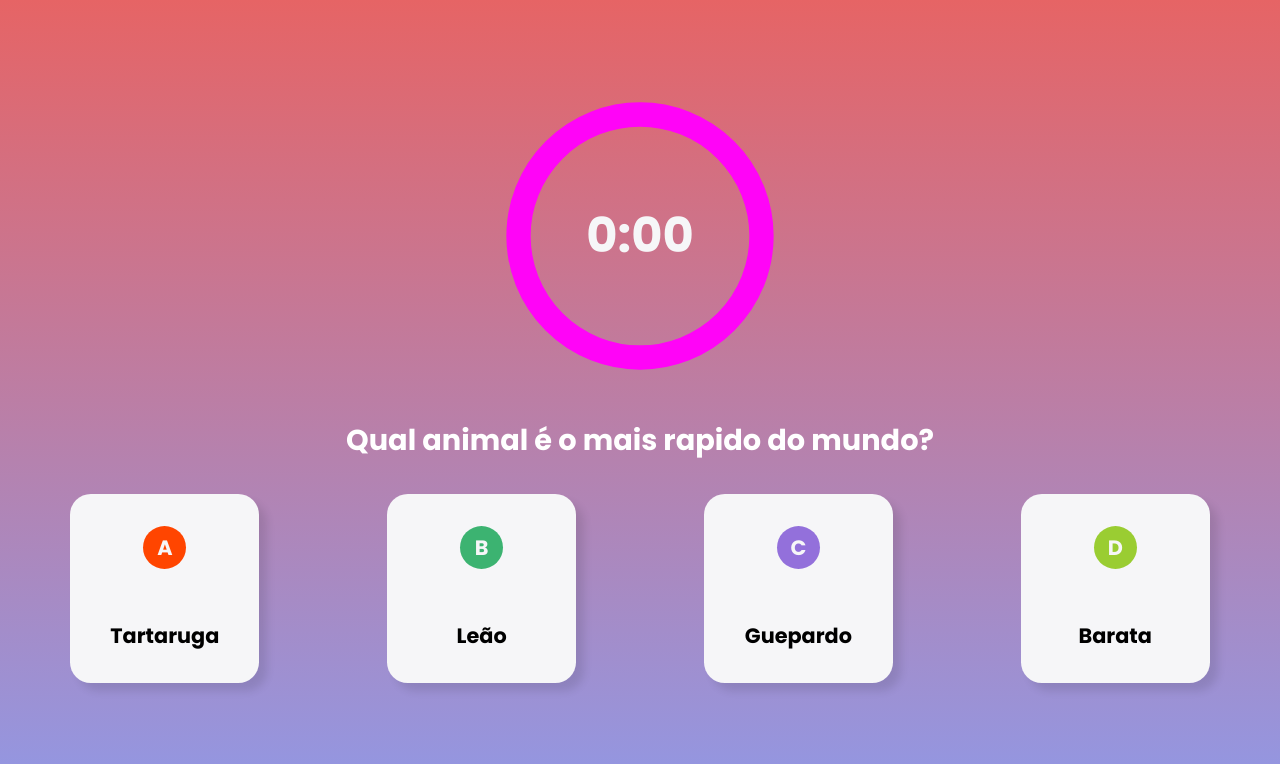
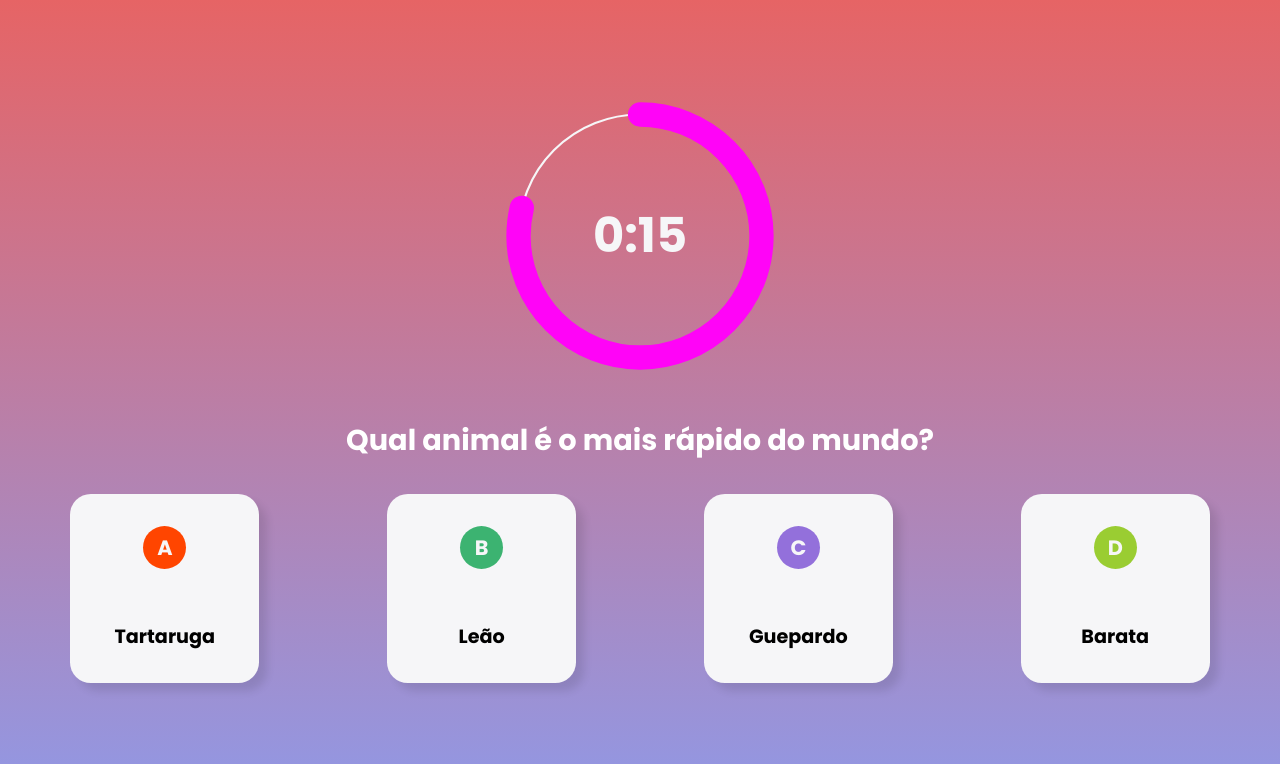
Before and after one commit to VictorFDiniz/JavaScript-Charenji, a plain HTML site: page Quiz/index.html in a window 1280 px wide. Drawn offline with Linux system fonts and the light colour scheme.

Commit message:
Add files via upload

```diff
--- a/Quiz/CSS/styles.css
+++ b/Quiz/CSS/styles.css
@@ -61,7 +61,7 @@ body {
 }
 
 .bg-box_a p, .bg-box_b p, .bg-box_c p, .bg-box_d p {
-  font-size: 1.3rem;
+  font-size: 1.2rem;
   align-self: flex-end;
   margin-bottom: 2rem;
 }
--- a/Quiz/index.html
+++ b/Quiz/index.html
@@ -7,33 +7,34 @@
   <link rel="stylesheet" href="CSS/styles.css">
   <link rel="stylesheet" href="CSS/timer.css">
   <script src="scripts/timer.js" defer></script>
+  <script src="scripts/quizData.js" defer></script>
 </head>
 <body>
 
   <div id="app"></div>
 
-   <p class="quest">Qual animal é o mais rapido do mundo?</p>
+   <p id="question_text" class="quest">texto da questão</p>
 
   <div class="container">
 
-    <div class="bg-box_a">
+    <div class="bg-box_a clickable">
       <span>A</span>
-      <p>Tartaruga</p>
+      <p id="a_text">Tartaruga</p>
     </div>
 
-    <div class="bg-box_b">
+    <div class="bg-box_b clickable">
       <span>B</span>
-      <p>Leão</p>
+      <p id="b_text">Leão</p>
     </div>
 
-    <div class="bg-box_c">
+    <div class="bg-box_c clickable">
       <span>C</span>
-      <p>Guepardo</p>
+      <p id="c_text">Guepardo</p>
     </div>
 
-    <div class="bg-box_d">
+    <div class="bg-box_d clickable">
       <span>D</span>
-      <p>Barata</p>
+      <p id="d_text">Barata</p>
     </div>
 
   </div>
--- /dev/null
+++ b/Quiz/scripts/quizData.js
@@ -0,0 +1,69 @@
+const quizData = [
+  {
+    question: 'Qual animal é o mais rápido do mundo?',
+    a: 'Tartaruga',
+    b: 'Leão',
+    c: 'Guepardo',
+    d: 'Barata',
+    correta: 'Guepardo'
+  },
+  {
+    question: 'Qual é a capital do Brasil?',
+    a: 'São Paulo',
+    b: 'Brasília',
+    c: 'Rio de Janeiro',
+    d: 'Belo Horizonte',
+    correta: 'Brasília'
+  },
+  {
+    question: 'Qual é o maior planeta do Sistema Solar?',
+    a: 'Júpiter',
+    b: 'Terra',
+    c: 'Saturno',
+    d: 'Marte',
+    correta: 'Júpiter'
+  },
+  {
+    question: 'Quem pintou a Mona Lisa?',
+    a: 'Pablo Picasso',
+    b: 'Leonardo da Vinci',
+    c: 'Vincent van Gogh',
+    d: 'Michelangelo',
+    correta: 'Leonardo da Vinci'
+  }
+];
+
+let currentQuiz = 0
+
+const clickableDivs = document.querySelectorAll('.clickable')
+const question_text = document.getElementById('question_text')
+const a_text = document.getElementById('a_text');
+const b_text = document.getElementById('b_text');
+const c_text = document.getElementById('c_text');
+const d_text = document.getElementById('d_text');
+
+loadQuiz()
+
+function loadQuiz() {
+
+const currentQuizData = quizData[currentQuiz]
+
+question_text.textContent = currentQuizData.question;
+a_text.textContent = currentQuizData.a
+b_text.textContent = currentQuizData.b
+c_text.textContent = currentQuizData.c
+d_text.textContent = currentQuizData.d
+
+}
+
+clickableDivs.forEach(function(clickable) {
+  clickable.addEventListener("click", () => {
+    currentQuiz++;
+
+  if (currentQuiz < quizData.length) {
+    loadQuiz()
+  } else {
+    alert("Owari!")
+  }
+  })
+})
--- a/Quiz/scripts/timer.js
+++ b/Quiz/scripts/timer.js
@@ -1,5 +1,5 @@
 // Start with an initial value of 20 seconds
-const TIME_LIMIT = 5;
+const TIME_LIMIT = 20;
 
 // Initially, no time has passed, but this will count up
 // and subtract from the TIME_LIMIT
```
